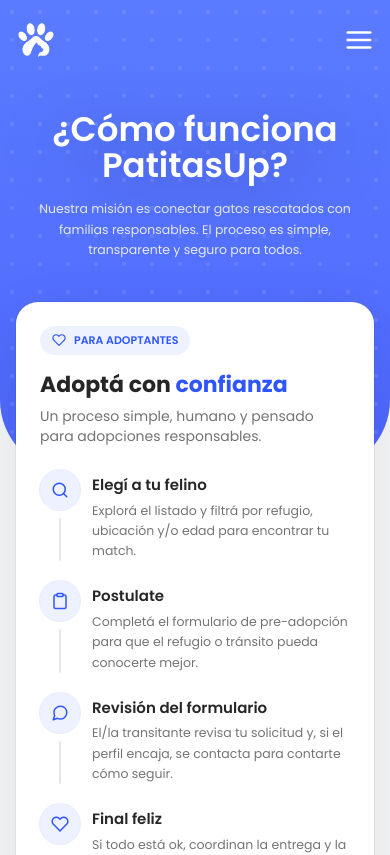
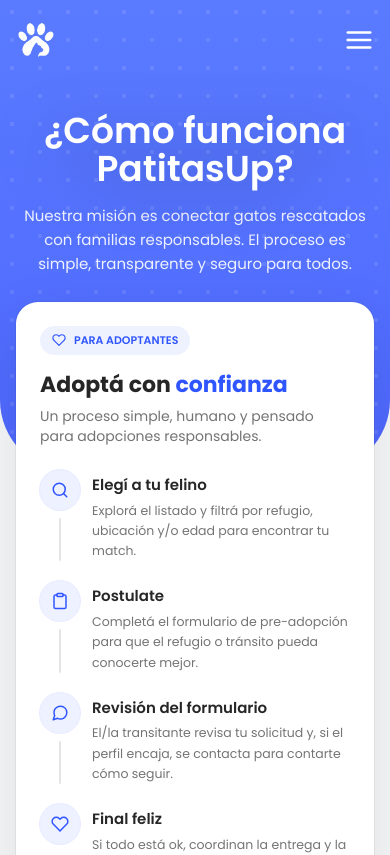
Before and after one commit to almendrasmaria/patitasup, a React (Vite) app in the folder client/: page /como-funciona in a window 390 px wide. Shown: the top 855 px of the page. Built offline with nearby package versions, Linux system fonts and the light colour scheme.

Commit message:
Update styles

```diff
--- a/client/src/shared/ui/PageHero.tsx
+++ b/client/src/shared/ui/PageHero.tsx
@@ -5,12 +5,12 @@
 
 const PageHero = ({ title, subtitle }: Props) => {
   return (
-    <header className="text-center text-white px-4">
-      <h1 className="text-[34px] sm:text-[44px] font-semibold leading-[1.05] drop-shadow-[0_12px_30px_rgba(0,0,0,0.25)]">
+    <header className="text-center text-white">
+      <h1 className="text-[36px] sm:text-[40px] lg:text-[44px] font-semibold leading-[1.05] drop-shadow-[0_12px_30px_rgba(0,0,0,0.25)]">
         {title}
       </h1>
 
-      <p className="mt-4 mx-auto max-w-[32rem] text-white/85 text-[12.5px] sm:text-base leading-relaxed">
+      <p className="mt-4 mx-auto max-w-[28rem] sm:max-w-[32rem] text-white/90 text-[15px] sm:text-[16px] lg:text-base leading-relaxed">
         {subtitle}
       </p>
     </header>
```
